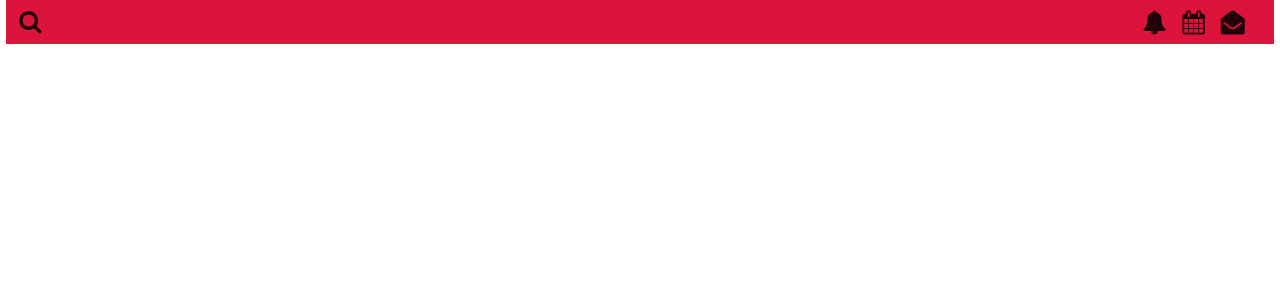
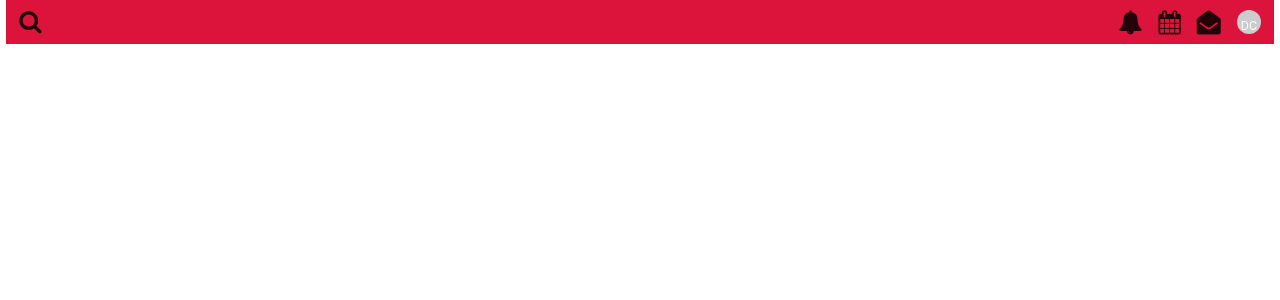
Before and after one commit to Dtech-Dbug/Clubhouse-Roomfeed-Page, a React (Create React App) app in the folder clubhouse-roomfeed/: page / in a window 1280 px wide. Shown: the top 300 px of the page. Built offline with nearby package versions, Linux system fonts and the light colour scheme.

Commit message:
update 🚀: Nav.js
- added styles to Avatar component from antd

```diff
--- a/clubhouse-roomfeed/src/Components/Nav.js
+++ b/clubhouse-roomfeed/src/Components/Nav.js
@@ -1,4 +1,5 @@
 import React from "react";
+import { Avatar } from "antd";
 
 const Nav = () => {
 	return (
@@ -11,6 +12,7 @@ const Nav = () => {
 				<i class="fa fa-bell"></i>
 				<i class="fa fa-calendar"></i>
 				<i class="fa fa-envelope-open"></i>
+				<Avatar style={{ height: "1.5rem", width: "1.5rem" }}>DC</Avatar>
 			</div>
 		</nav>
 	);
```
